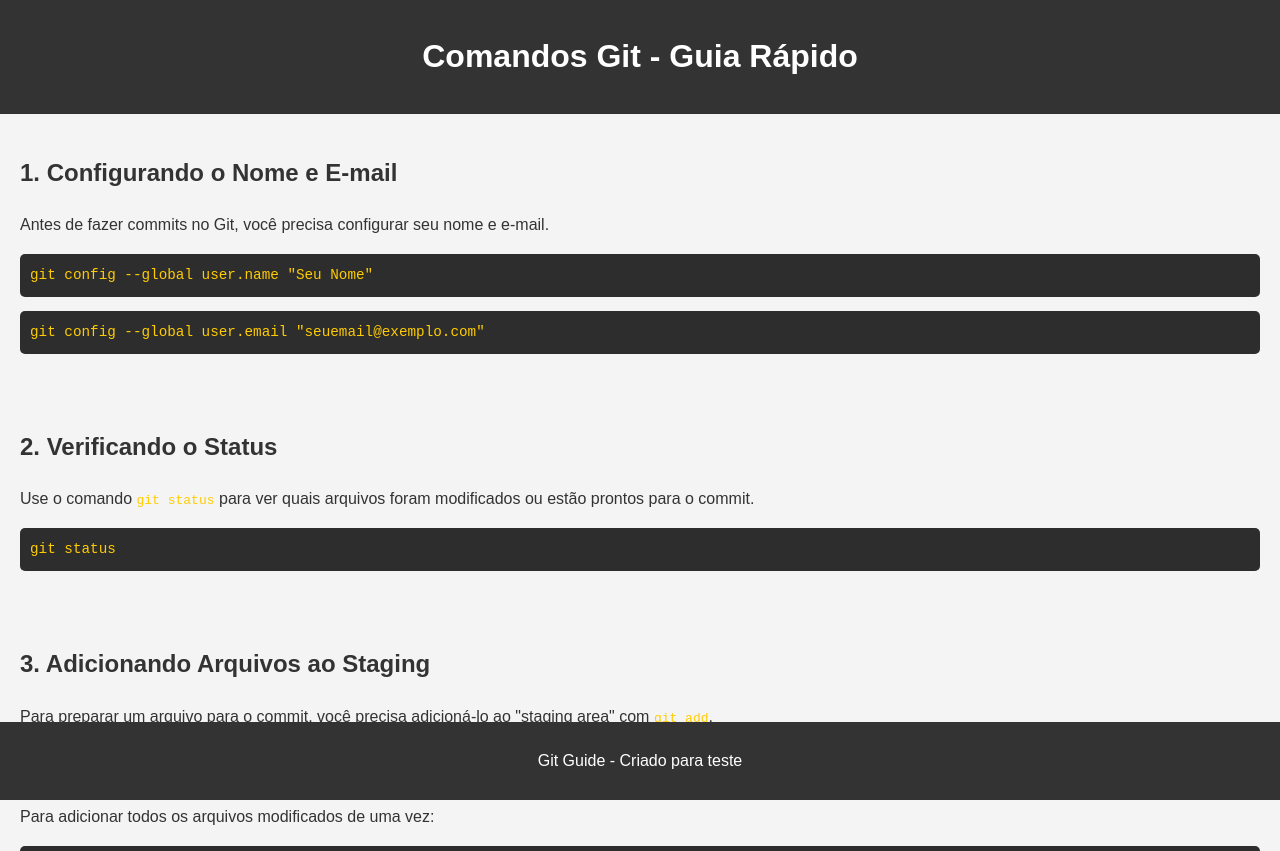
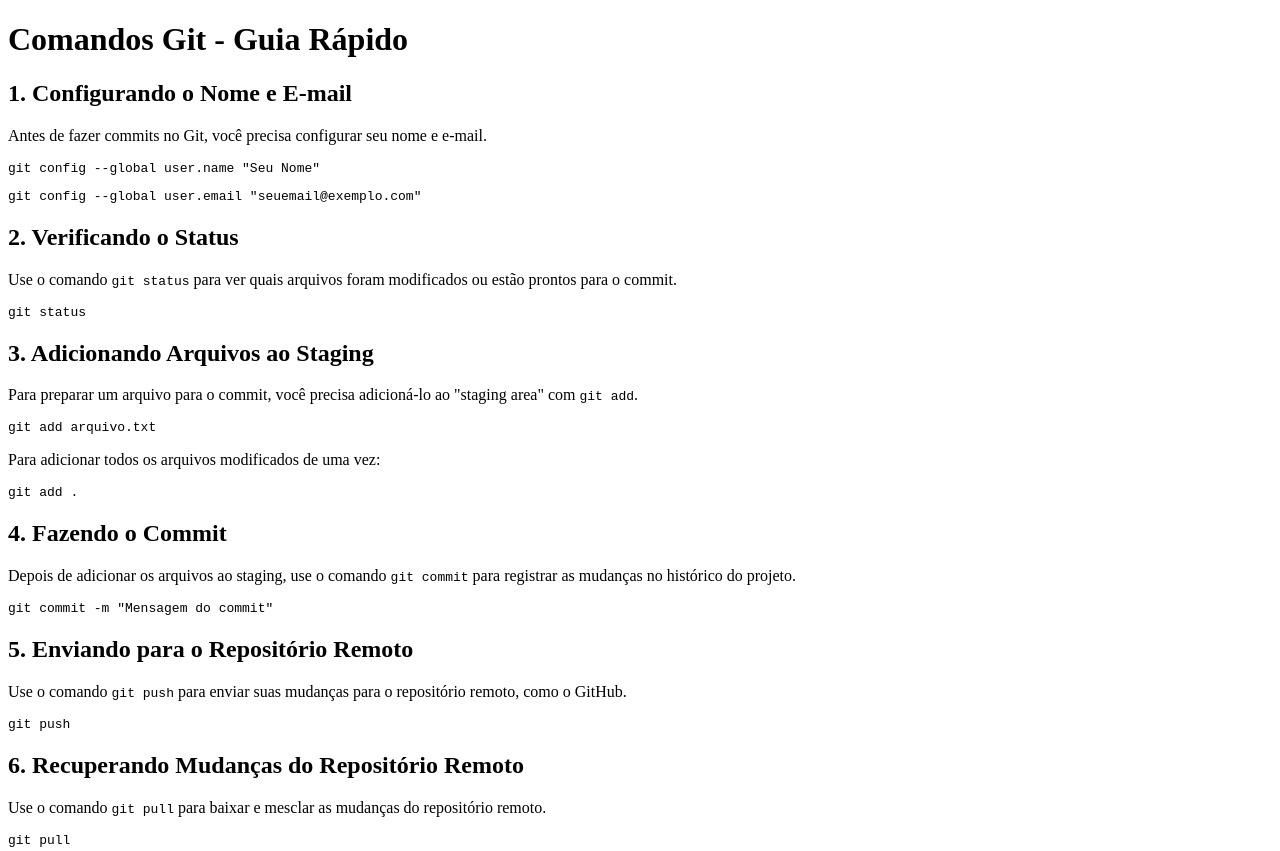
Before and after one commit to Marcao46/web, a plain HTML site: page index.html in a window 1280 px wide. Shown: the top 851 px of the page. Drawn offline with Linux system fonts and the light colour scheme.

Commit message:
comandos

```diff
--- a/index.html
+++ b/index.html
@@ -5,97 +5,37 @@
     <meta name="viewport" content="width=device-width, initial-scale=1.0">
     <meta http-equiv="X-UA-Compatible" content="ie=edge">
     <title>Comandos Git - Guia Rápido</title>
-    <style>
-        body {
-            font-family: Arial, sans-serif;
-            line-height: 1.6;
-            margin: 0;
-            padding: 0;
-            background-color: #f4f4f4;
-            color: #333;
-        }
-        header {
-            background: #333;
-            color: #fff;
-            padding: 10px 0;
-            text-align: center;
-        }
-        section {
-            padding: 20px;
-        }
-        h2 {
-            color: #333;
-        }
-        pre {
-            background-color: #2d2d2d;
-            color: #fff;
-            padding: 10px;
-            border-radius: 5px;
-            font-size: 1.1em;
-            overflow-x: auto;
-        }
-        code {
-            color: #ffcc00;
-        }
-        footer {
-            background: #333;
-            color: #fff;
-            text-align: center;
-            padding: 10px 0;
-            position: absolute;
-            bottom: 0;
-            width: 100%;
-        }
-    </style>
 </head>
 <body>
 
-<header>
 <h1>Comandos Git - Guia Rápido</h1>
-</header>
 
-<section>
 <h2>1. Configurando o Nome e E-mail</h2>
 <p>Antes de fazer commits no Git, você precisa configurar seu nome e e-mail.</p>
 <pre><code>git config --global user.name "Seu Nome"</code></pre>
 <pre><code>git config --global user.email "seuemail@exemplo.com"</code></pre>
-</section>
 
-<section>
 <h2>2. Verificando o Status</h2>
 <p>Use o comando <code>git status</code> para ver quais arquivos foram modificados ou estão prontos para o commit.</p>
 <pre><code>git status</code></pre>
-</section>
 
-<section>
 <h2>3. Adicionando Arquivos ao Staging</h2>
 <p>Para preparar um arquivo para o commit, você precisa adicioná-lo ao "staging area" com <code>git add</code>.</p>
 <pre><code>git add arquivo.txt</code></pre>
 <p>Para adicionar todos os arquivos modificados de uma vez:</p>
 <pre><code>git add .</code></pre>
-</section>
 
-<section>
 <h2>4. Fazendo o Commit</h2>
 <p>Depois de adicionar os arquivos ao staging, use o comando <code>git commit</code> para registrar as mudanças no histórico do projeto.</p>
 <pre><code>git commit -m "Mensagem do commit"</code></pre>
-</section>
 
-<section>
 <h2>5. Enviando para o Repositório Remoto</h2>
 <p>Use o comando <code>git push</code> para enviar suas mudanças para o repositório remoto, como o GitHub.</p>
 <pre><code>git push</code></pre>
-</section>
 
-<section>
 <h2>6. Recuperando Mudanças do Repositório Remoto</h2>
 <p>Use o comando <code>git pull</code> para baixar e mesclar as mudanças do repositório remoto.</p>
 <pre><code>git pull</code></pre>
-</section>
-
-<footer>
-    <p>Git Guide - Criado para teste</p>
-</footer>
 
 </body>
 </html>
```
Lines whose indentation alone changed are shown as unchanged.
